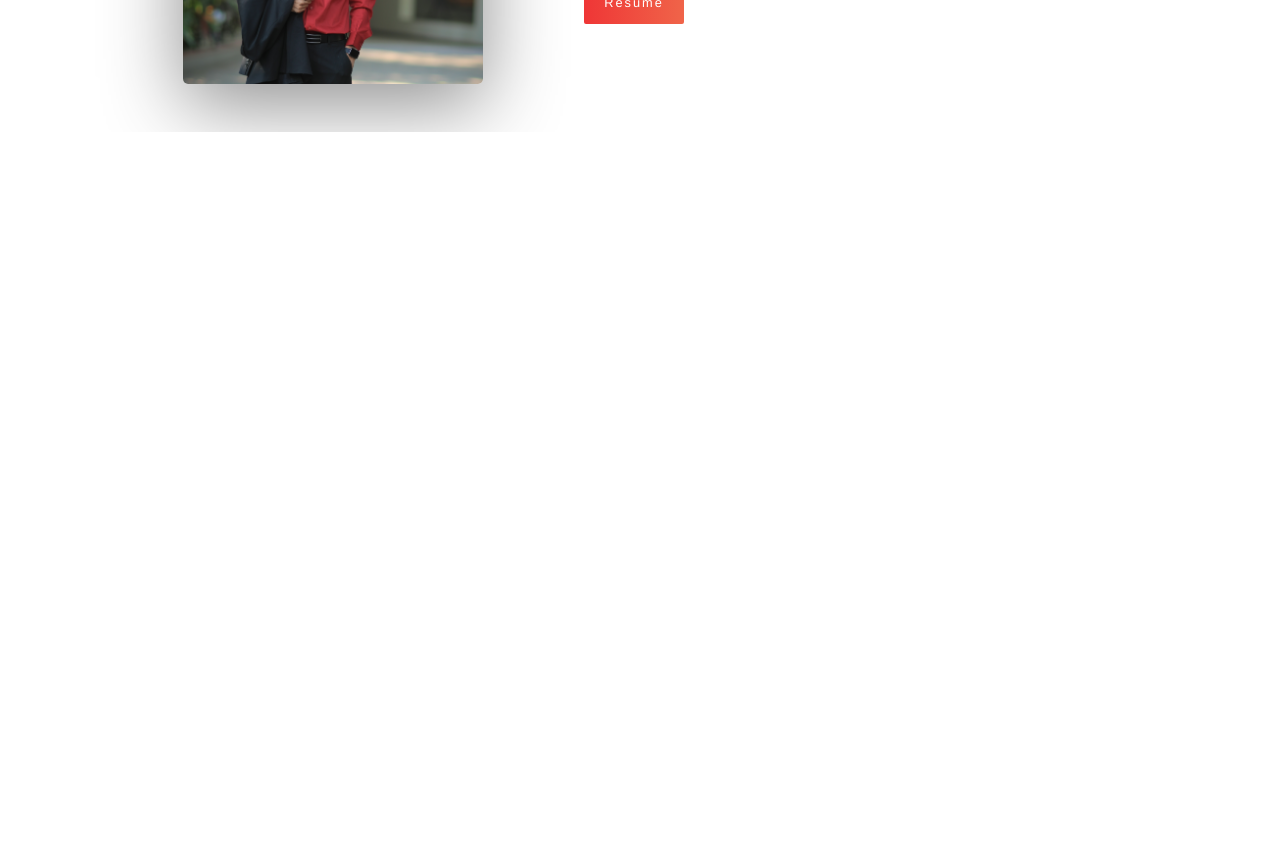
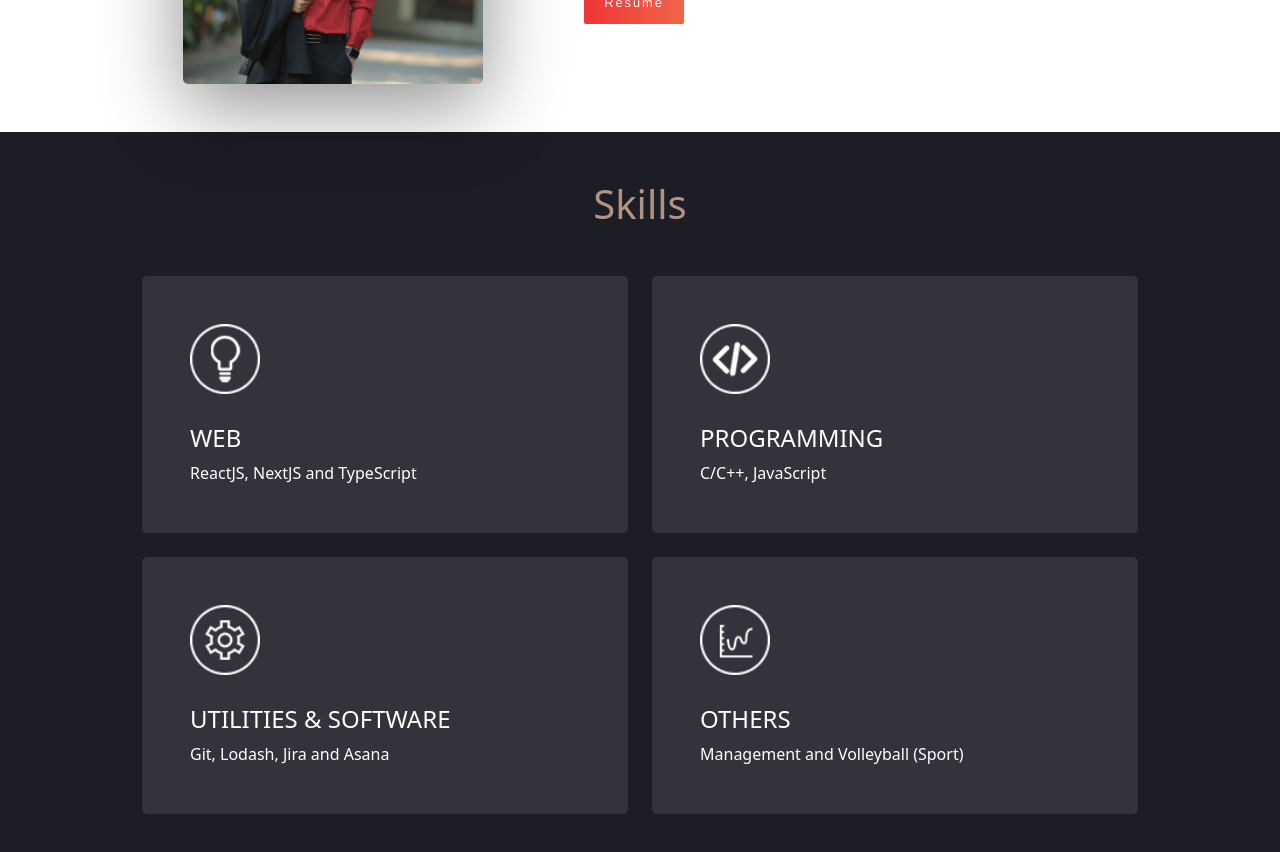
Before and after one commit to RajKanani1206/portfolio, a React (Create React App) app: page / in a window 1280 px wide. Shown: the part 1160-2012 px from the top of the page. Before the commit the page ends 1292 px from the top, so only its background shows below. Built offline with nearby package versions, Linux system fonts and the light colour scheme.

Commit message:
Added Skills Section

```diff
--- a/src/App.js
+++ b/src/App.js
@@ -2,6 +2,7 @@ import "./App.css";
 import About from "./components/About";
 import Header from "./components/Header";
 import Home from "./components/HomeBanner";
+import Skills from "./components/Skills";
 
 const App = () => {
   return (
@@ -9,6 +10,7 @@ const App = () => {
       <Header />
       <Home />
       <About />
+      <Skills />
     </>
   );
 };
--- a/src/components/About/index.js
+++ b/src/components/About/index.js
@@ -5,7 +5,7 @@ import "./style.css";
 const About = () => {
   return (
     <div className="about-section text-center text-black my-5" id="about">
-      <h1 className="about-heading mb-5">About Me</h1>
+      <h1 className="heading mb-5">About Me</h1>
       <Container>
         <div className="about-content d-flex justify-content-between align-items-center flex-column flex-md-row">
           <div className="col-left mb-4 mb-md-0">
--- a/src/components/About/style.css
+++ b/src/components/About/style.css
@@ -1,4 +1,4 @@
-.about-heading {
+.heading {
   color: #b19386;
 }
 
--- /dev/null
+++ b/src/components/Skills/index.js
@@ -0,0 +1,27 @@
+import React from "react";
+import { Container } from "react-bootstrap";
+import "./style.css";
+import skillItems from "./skillItems";
+
+const Skills = () => {
+  return (
+    <div className="skills-section py-5" id="skills">
+      <h1 className="heading mb-5 text-center">Skills</h1>
+      <Container>
+        <div className="row mx-5">
+          {skillItems.map((skill, index) => (
+            <div className="col-md-6" key={index}>
+              <div className="skill-item mb-4 p-5">
+                <div className={`mb-4 skill-icon skill-icon-${index + 1}`}></div>
+                <h4 className="text-uppercase">{skill.title}</h4>
+                <p className="mb-0">{skill.description}</p>
+              </div>
+            </div>
+          ))}
+        </div>
+      </Container>
+    </div>
+  );
+};
+
+export default Skills;
--- /dev/null
+++ b/src/components/Skills/skillItems.js
@@ -0,0 +1,19 @@
+// eslint-disable-next-line
+export default [
+  {
+    title: "Web",
+    description: "ReactJS, NextJS and TypeScript",
+  },
+  {
+    title: "Programming",
+    description: "C/C++, JavaScript",
+  },
+  {
+    title: "Utilities & Software",
+    description: "Git, Lodash, Jira and Asana",
+  },
+  {
+    title: "Others",
+    description: "Management and Volleyball (Sport)",
+  },
+];
--- /dev/null
+++ b/src/components/Skills/style.css
@@ -0,0 +1,49 @@
+.skills-section {
+  background-color: #1c1d25 !important;
+}
+
+.skills-section .skill-item {
+  background-color: rgba(250, 250, 250, 0.1);
+  cursor: pointer;
+  border-radius: 5px;
+  transition: all 0.5s;
+}
+
+.skill-icon {
+  height: 70px;
+  width: 70px;
+  display: inline-block;
+  background-repeat: no-repeat;
+  background-size: cover;
+}
+
+.skill-icon-1 {
+  background-image: url(../../../public/images/skills/icon-1-white.png);
+}
+.skill-icon-2 {
+  background-image: url(../../../public/images/skills/icon-2-white.png);
+}
+.skill-icon-3 {
+  background-image: url(../../../public/images/skills/icon-3-white.png);
+}
+.skill-icon-4 {
+  background-image: url(../../../public/images/skills/icon-4-white.png);
+}
+
+.skill-item:hover {
+  background-color: #fff;
+  color: black;
+}
+
+.skill-item:hover .skill-icon-1 {
+  background-image: url(../../../public/images/skills/icon-1-color.png);
+}
+.skill-item:hover .skill-icon-2 {
+  background-image: url(../../../public/images/skills/icon-2-color.png);
+}
+.skill-item:hover .skill-icon-3 {
+  background-image: url(../../../public/images/skills/icon-3-color.png);
+}
+.skill-item:hover .skill-icon-4 {
+  background-image: url(../../../public/images/skills/icon-4-color.png);
+}
```
